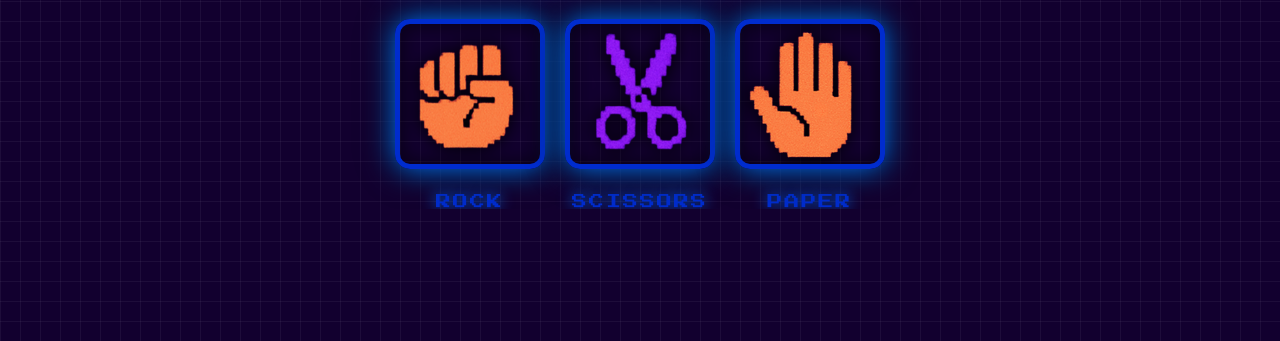
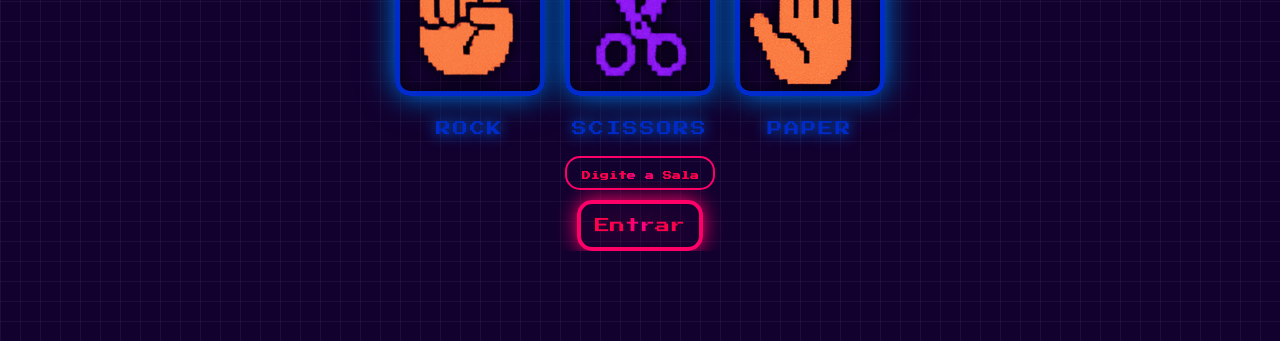
Before and after one commit to LuccasDutraF/Jokenpo-JS, a plain HTML site: page index.html in a window 1280 px wide. Shown: the part 459-800 px from the top of the page. Drawn offline with Linux system fonts and the light colour scheme.

Commit message:
Estilizando elementos novos e avisos.

```diff
--- a/index.html
+++ b/index.html
@@ -12,11 +12,6 @@
 </head>
 
 <body>
-
-    <div class="room-setup">
-  <input type="text" id="RoomInput" placeholder="Digite o nome da sala" />
-  <button onclick="setRoom()" class="buttonEnter">Entrar</button>
-</div>
 
     <main>
         <h1>JOKENPÔ</h1>
@@ -66,7 +61,12 @@
             </div>
         </section>
 
-        <button class="StartGame">START</button>
+        <div class="room-setup">
+            <input type="text" id="RoomInput" placeholder="Digite a Sala" />
+            <div class="button-container">
+                <button onclick="setRoom()" class="buttonEnter">Entrar</button>
+            </div>
+        </div>
     </main>
 
     <!-- Firebase SDK -->
--- a/script.js
+++ b/script.js
@@ -31,7 +31,7 @@ window.setRoom = async function () {
   const chosen = (input?.value || "").trim();
 
   if (!chosen) {
-    alert("Digite o nome/código da sala.");
+    whowin.textContent = ("Digite o nome/código da sala.");
     return;
   }
 
@@ -58,7 +58,7 @@ window.setRoom = async function () {
 // ===== Jogada do jogador (exposta ao HTML) =====
 async function HumanMove(move) {
   if (!roomRef) {
-    alert("Entre em uma sala primeiro.");
+    whowin.textContent = ("Entre em uma sala primeiro!");
     return;
   }
   try {
--- a/style.css
+++ b/style.css
@@ -57,7 +57,7 @@ h1 {
     background-image: radial-gradient(circle, rgba(255, 0, 153, 1) 0%, rgba(255, 0, 77, 1) 28%);
     -webkit-background-clip: text;
     color: #12002f00;
-    margin-top: 140px;
+    margin-top: 85px;
     text-shadow: 2px 2px 43px #ff0069;
     font-size: 45px;
     padding: 15px 20px;
@@ -201,13 +201,40 @@ h1 {
     text-shadow: 0px 0px 15px #0079ff;
 }
 
+.room-setup{
+    display: flex;
+    flex-direction: column;
+    align-items: center;
+    justify-content: center;
+    gap: 10px;
+    text-align: center;
+}
 
-.StartGame {
-    display: none;
-    margin-top: 50px;
+#RoomInput{
+    height: 20px;
+    width: 150px;
+    text-align: center;
+    margin-top: 20px;
+    background-image: radial-gradient(circle, rgba(255, 0, 153, 1) 0%, rgba(255, 0, 77, 1) 28%);
+    -webkit-background-clip: text;
+    color: #12002f00;
+    border: 2px solid #ff0069;
+    border-radius: 15px;
+    padding: 15px;
+}
+
+#RoomInput::placeholder{
+    font-size: 9px;
+    background-image: radial-gradient(circle, rgba(255, 0, 153, 1) 0%, rgba(255, 0, 77, 1) 28%);
+    -webkit-background-clip: text;
+    color: #12002f00;
+}
+
+
+.buttonEnter {
     background-color: rgba(0, 0, 0, 0);
-    font-size: 35px;
-    padding: 20px 50px;
+    font-size: 15px;
+    padding: 14px 14px;
     border: 4px solid #ff0069;
     border-radius: 15px;
     box-shadow: 0px 0px 20px #ff0069;
@@ -218,7 +245,7 @@ h1 {
     transition: font-size .2s ease-in;
 }
 
-.StartGame:hover {
+.buttonEnter:hover {
     background-image: radial-gradient(circle, rgb(253, 91, 188) 0%, rgb(253, 99, 145) 28%);
     -webkit-background-clip: text;
     color: #12002f00;
@@ -226,7 +253,7 @@ h1 {
     border: 4px solid #f84e95;
     box-shadow: 0px 0px 20px #f84e95;
     cursor: pointer;
-    font-size: 36px;
+    font-size: 17px;
 }
 
 @media (max-width: 600px){
```
